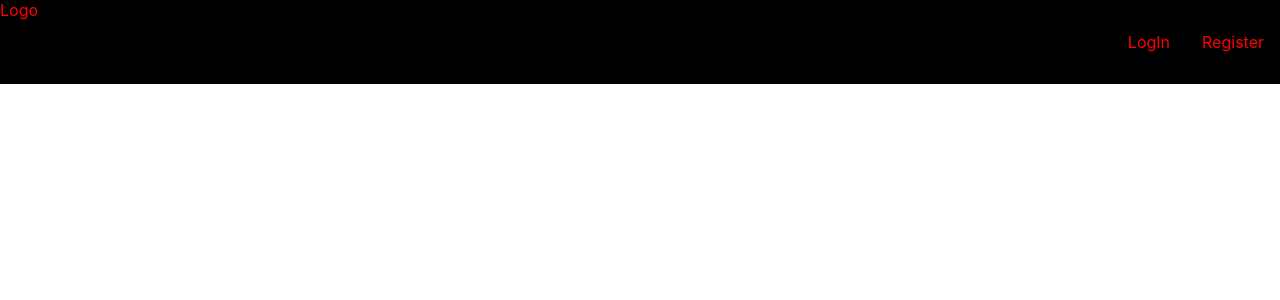
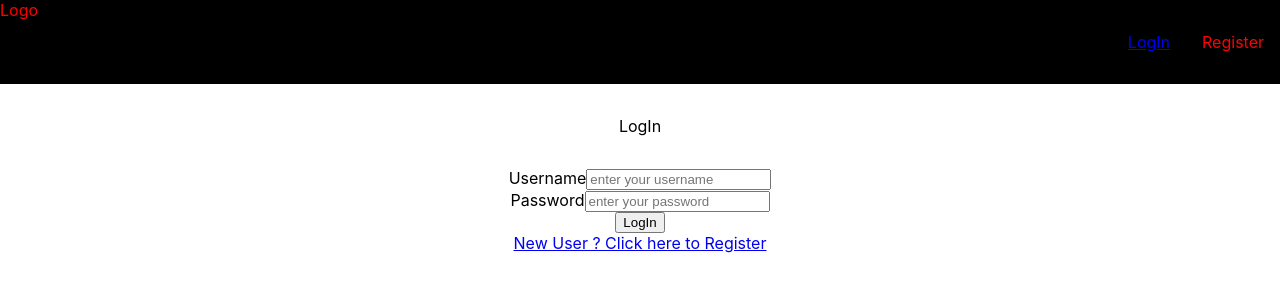
Before and after one commit to sehajwadhwa/EduLrn, a React (Create React App) app in the folder edulrn_client/: page /login in a window 1280 px wide. Shown: the top 300 px of the page. Built offline with nearby package versions, Linux system fonts and the light colour scheme.

Commit message:
Login page setup

```diff
--- a/edulrn_client/package.json
+++ b/edulrn_client/package.json
@@ -8,6 +8,7 @@
     "@testing-library/user-event": "^13.5.0",
     "react": "^18.2.0",
     "react-dom": "^18.2.0",
+    "react-router-dom": "^6.15.0",
     "react-scripts": "5.0.1",
     "sass": "^1.66.1",
     "web-vitals": "^2.1.4"
--- a/edulrn_client/src/App.js
+++ b/edulrn_client/src/App.js
@@ -1,9 +1,22 @@
 import Header from "./components/Header/Header";
+import { BrowserRouter, Routes, Route } from "react-router-dom";
+import Login from "./components/Login/Login";
+import Register from "./components/Register/Register";
+import Home from "./components/Home/Home";
+
 function App() {
   return (
-    <div className="App">
-      <Header />
-    </div>
+    <BrowserRouter>
+      <div className="App">
+        <Header />
+
+        <Routes>
+          <Route path="/" element={<Home />} />
+          <Route path="/login" element={<Login />} />
+          <Route path="/register" element={<Register />} />
+        </Routes>
+      </div>
+    </BrowserRouter>
   );
 }
 
--- a/edulrn_client/src/components/Header/Header.jsx
+++ b/edulrn_client/src/components/Header/Header.jsx
@@ -1,5 +1,6 @@
 import "./Header.scss";
 import React from "react";
+import { Link } from "react-router-dom";
 
 const Header = () => {
   return (
@@ -8,7 +9,9 @@ const Header = () => {
         <div className="navbar__logo">Logo</div>
         <div className="navbar__right">
           <ul className="navbar__right--links">
-            <li className="navbar__right--login">LogIn</li>
+            <Link to="/login">
+              <li className="navbar__right--login">LogIn</li>
+            </Link>
             <li className="navbar__right--register">Register</li>
           </ul>
         </div>
--- a/edulrn_client/src/components/Home/Home.jsx
+++ b/edulrn_client/src/components/Home/Home.jsx
@@ -0,0 +1,7 @@
+import React from "react";
+
+const Home = () => {
+  return <div>Home</div>;
+};
+
+export default Home;
--- a/edulrn_client/src/components/Login/Login.jsx
+++ b/edulrn_client/src/components/Login/Login.jsx
@@ -1,29 +1,36 @@
 import React from "react";
-
+import "./Login.scss";
 const Login = () => {
   return (
+    <div className="Login">
+      <div className="Login__header">LogIn</div>
       <div>
-      <div className="Login__header">LogIn</div>
-      <div className="Login__main">
-        <form>
-          <label htmlFor="username">Username</label>
-          <Input
+        {/* //define class and flex */}
+
+        <form className="Login__main">
+          <label htmlFor="username">
+            Username
+            <input
               type="text"
               name="username"
               placeholder="enter your username"
               value=""
               required
             />
+          </label>
 
-          <label htmlFor="password">Password</label>
-          <Input
+          <label htmlFor="password">
+            Password
+            <input
               type="password"
               name="password"
               placeholder="enter your password"
               value=""
               required
             />
+          </label>
           <input type="submit" value="LogIn" />
+          <a href="/register">New User ? Click here to Register</a>
         </form>
       </div>
     </div>
--- a/edulrn_client/src/components/Login/Login.scss
+++ b/edulrn_client/src/components/Login/Login.scss
@@ -0,0 +1,15 @@
+.Login {
+  display: flex;
+  flex-direction: column;
+
+  &__header {
+    display: flex;
+    justify-content: center;
+    margin: 2rem;
+  }
+  &__main {
+    display: flex;
+    flex-direction: column;
+    align-items: center;
+  }
+}
--- a/edulrn_client/src/components/Register/Register.jsx
+++ b/edulrn_client/src/components/Register/Register.jsx
@@ -6,7 +6,7 @@ const Register = () => {
     <div className="Login__main">
       <form>
         <label htmlFor="firstName">First Name </label>
-        <Input
+        <input
           type="text"
           placeholder="Type your First Name"
           name="firstName"
@@ -15,7 +15,7 @@ const Register = () => {
         />
 
         <label htmlFor="lastName">Last Name</label>
-        <Input
+        <input
           type="text"
           placeholder="Type your Last Name"
           name="lastName"
@@ -23,7 +23,7 @@ const Register = () => {
         />
 
         <label htmlFor="email">Email Address : </label>
-        <Input
+        <input
           type="email"
           placeholder="Enter your email address"
           name="email"
@@ -31,7 +31,7 @@ const Register = () => {
           required
         />
         <label htmlFor="password">Password</label>
-        <Input
+        <input
           type="password"
           name="password"
           placeholder="enter your password"
@@ -40,7 +40,14 @@ const Register = () => {
         />
 
         <label htmlFor="areaOfInterest">Area of Interest </label>
-        <Input type="text" placeholder="" name="areaOfInterest" value="" />
+        {/* add onChange to line 44 */}
+        <select name="area_interest" value="">
+          <option value="">Option 1 </option>
+          <option value="">Option 2</option>
+          <option value="">Option 3</option>
+          <option value="">Option 4</option>
+          <option value="">Option 5</option>
+        </select>
 
         <input type="submit" value="Register" />
       </form>
```
Also changed, not shown: 1 other file (tests, documents, lock files or other folders). Lines whose indentation alone changed are shown as unchanged.
